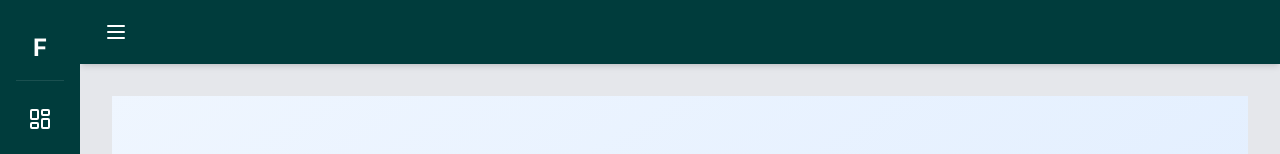
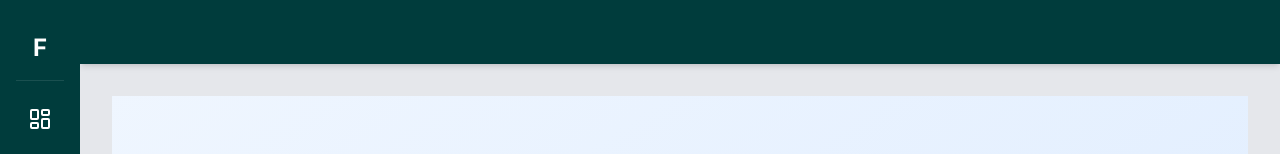
Before and after one commit to xMigulito/TCC-FishNet-Front, a Next.js app: page /login in a window 1280 px wide. Shown: the top 154 px of the page. Built offline with nearby package versions, Linux system fonts and the light colour scheme.

Commit message:
Remoçao do menu hamburguer

```diff
--- a/src/components/Navbar.tsx
+++ b/src/components/Navbar.tsx
@@ -18,12 +18,6 @@ export default function Navbar({ toggleSidebar, isSidebarOpen, isSidebarMinimize
         md:pl-0
       `}>
         <div className="flex items-center pl-4">
-          <button
-            onClick={toggleSidebar}
-            className="p-2 rounded-md navbar-text hover:bg-white/10 focus:outline-none focus:ring-2 focus:ring-inset focus:ring-white"
-          >
-            <Menu className="h-6 w-6" />
-          </button>
         </div>
       </div>
     </header>
```
